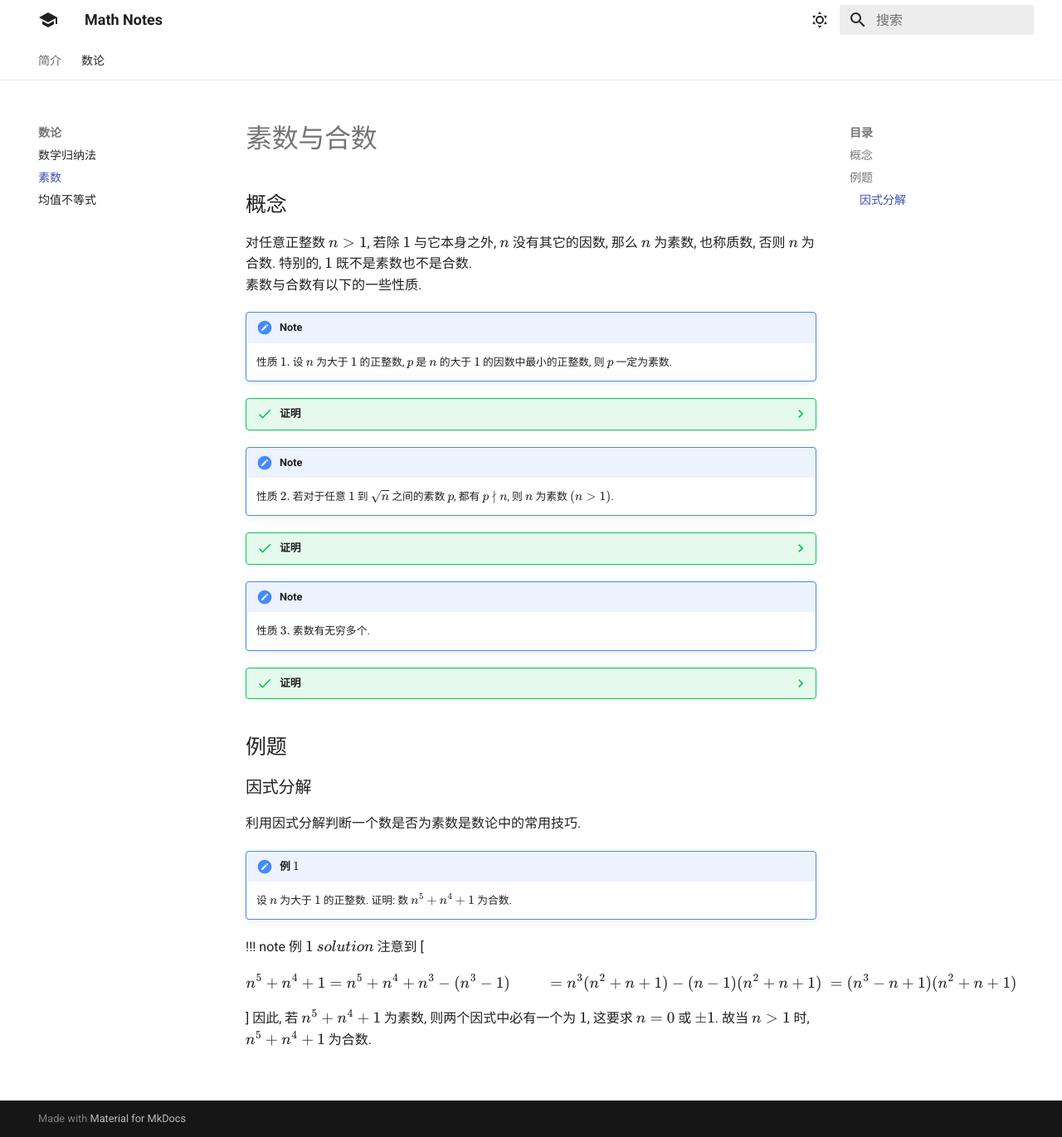
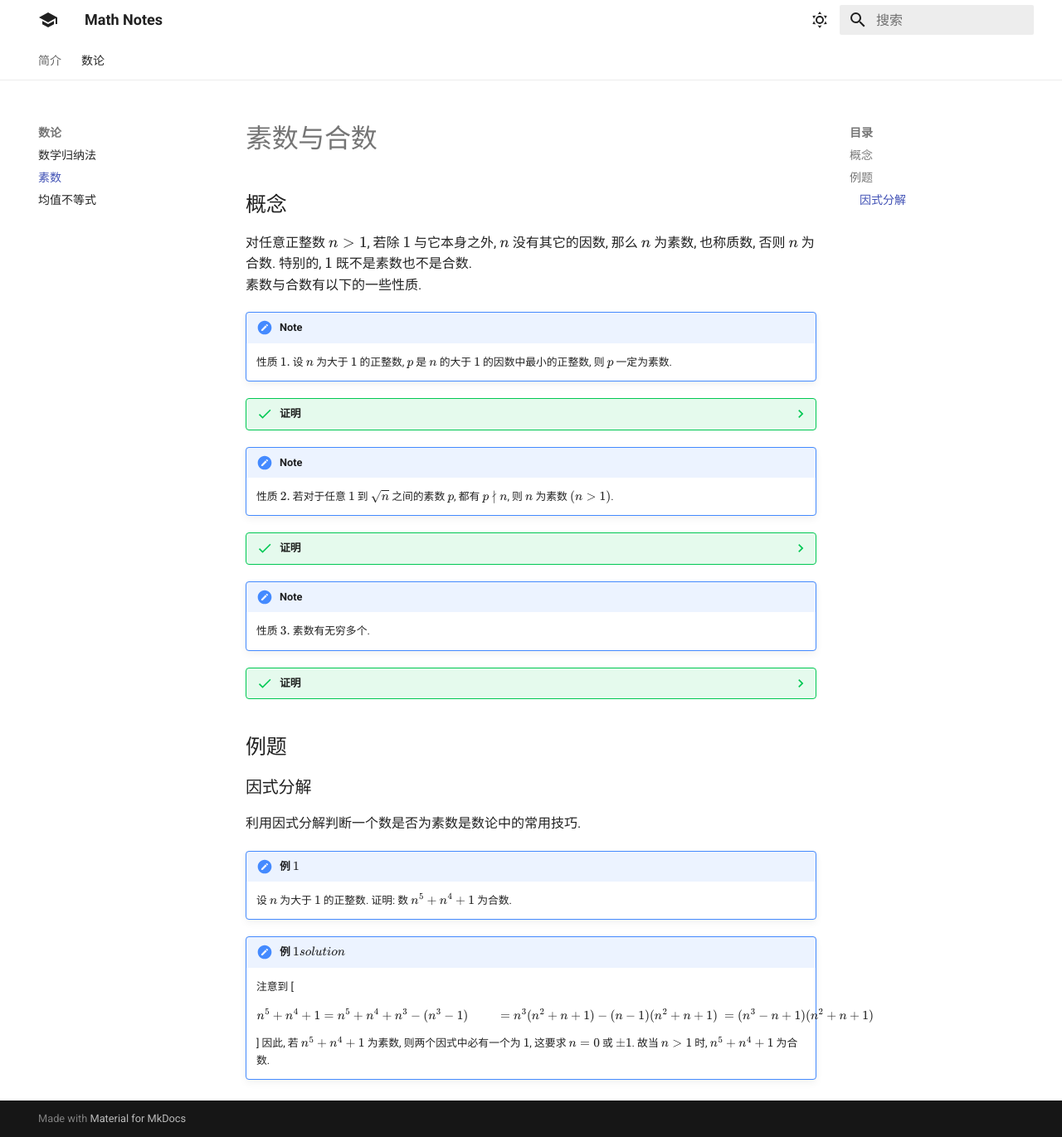
Before and after one commit to YJZ2012/Math-Notes, an MkDocs documentation site: the page built from docs/math/prime.md, in a window 1280 px wide and 1371 px high. Shown: the whole window at 83% size. Built offline with MkDocs 1.6.1 and Material for MkDocs 9.7.7, drawn with Linux system fonts in a browser that asks for light colours.

Commit message:
Update prime.md

```diff
--- a/docs/math/prime.md
+++ b/docs/math/prime.md
@@ -40,7 +40,7 @@
 !!! note "例 $1$"
     设 $n$ 为大于 $1$ 的正整数. 证明: 数 $n^5+n^4+1$ 为合数.
 
-!!! note 例 $1$ $solution$
+!!! note "例 $1 solution$"
     注意到
     \[
     \begin{aligned}
```
